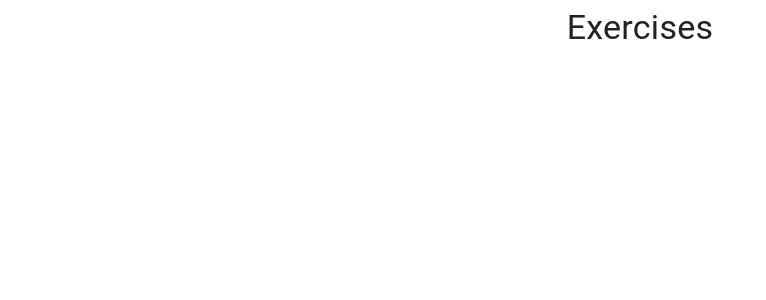
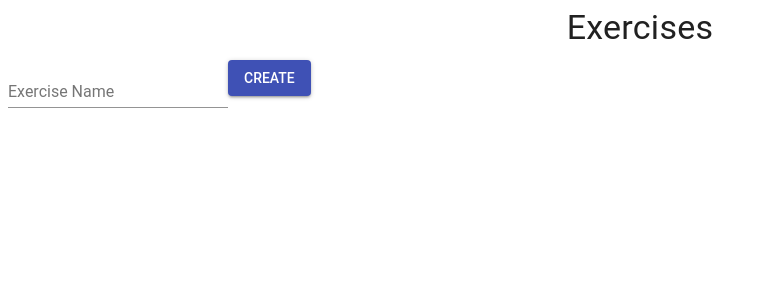
Before and after one commit to bhadreshdesai/react-material-ui, a React (Create React App) app: page / in a window 1280 px wide. Shown: the top 300 px of the page, without its empty margins (0-766 px from the left). Built offline with nearby package versions, Linux system fonts and the light colour scheme.

Commit message:
3. Add form with to create exercise
Dummy for which lets you type in the exercise name

```diff
--- a/src/App.js
+++ b/src/App.js
@@ -1,12 +1,35 @@
 import React from "react";
-import Typography from "@material-ui/core/Typography";
+import { Button, TextField, Typography } from "@material-ui/core";
 
 export default class App extends React.Component {
+  constructor() {
+    super();
+    this.state = { exerciseName: "" };
+  }
+
+  handleChange = ({ target: { name, value } }) =>
+    this.setState({
+      [name]: value
+    });
+
   render() {
     return (
-      <Typography variant="h4" align="center" gutterBottom={true}>
-        Exercises
-      </Typography>
+      <div>
+        <Typography variant="h4" align="center" gutterBottom={true}>
+          Exercises
+        </Typography>
+        <form>
+          <TextField
+            name="exerciseName"
+            label="Exercise Name"
+            value={this.state.exerciseName}
+            onChange={this.handleChange}
+          />
+          <Button type="submit" color="primary" variant="raised">
+            Create
+          </Button>
+        </form>
+      </div>
     );
   }
 }
```
